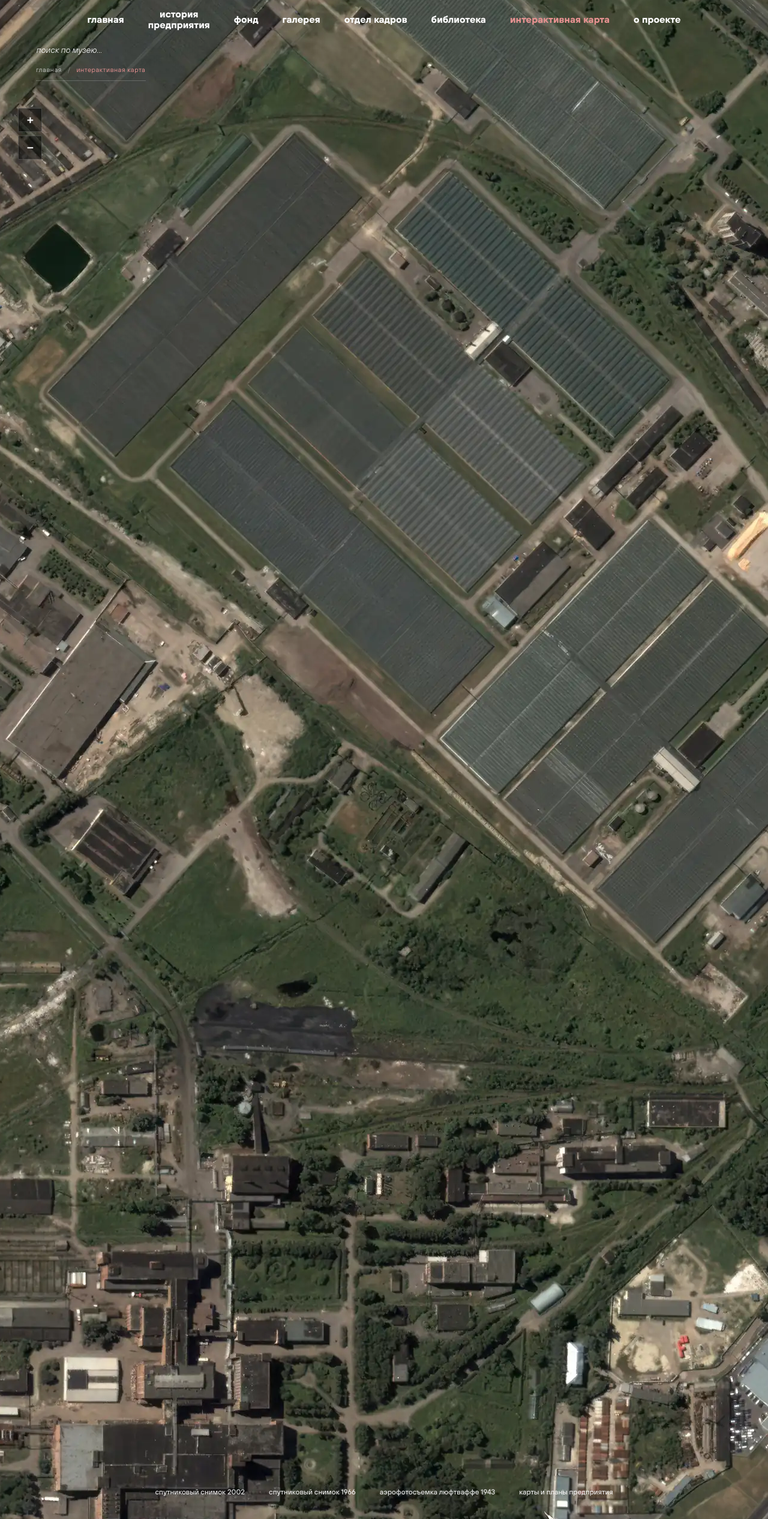
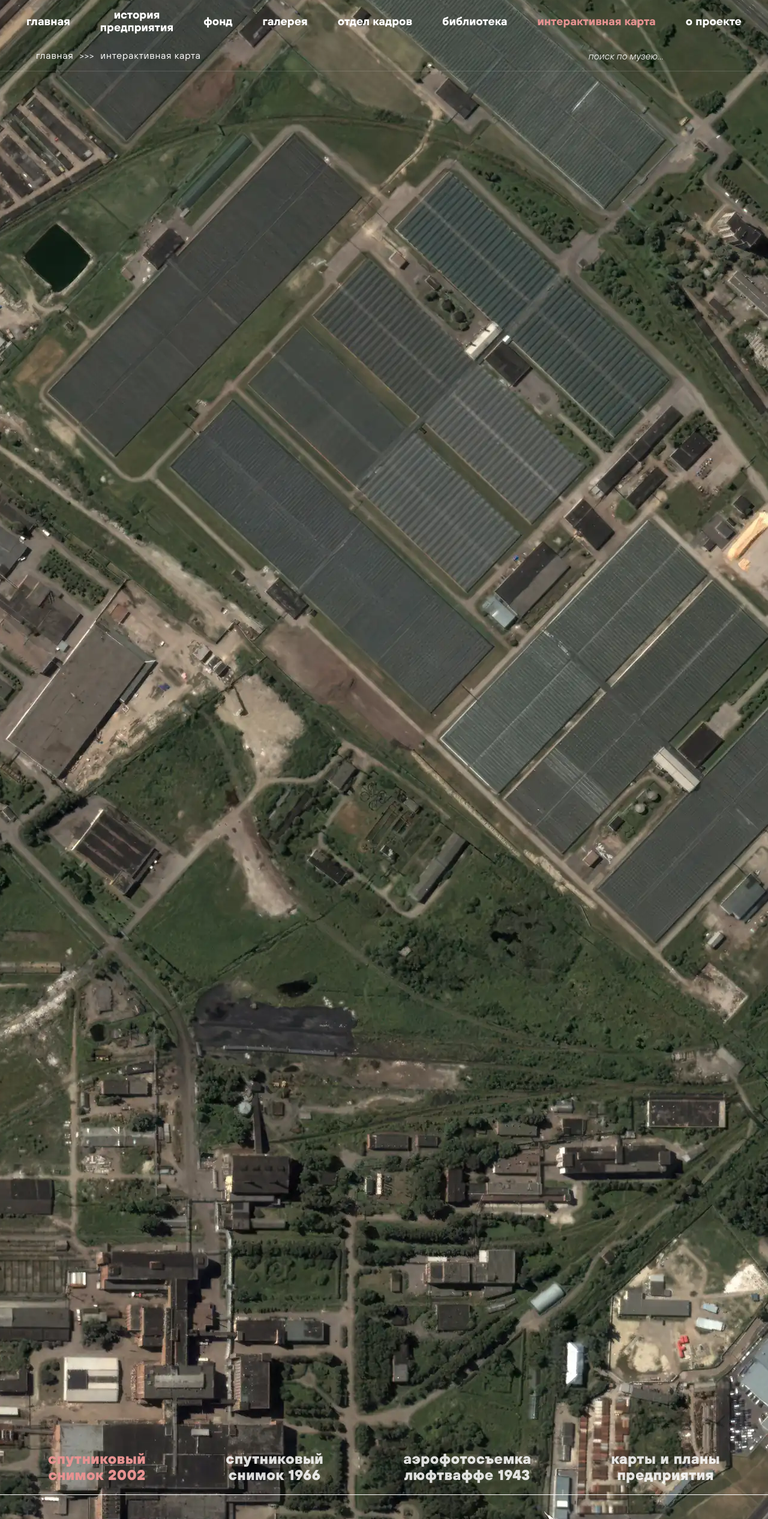
Before and after one commit to Ad1CS/Museum-website-white, a Django app: page /map/ in a window 1280 px wide. Shown: the whole page at 60% size. Run offline with Django 5.2, Linux system fonts and the light colour scheme; data comes from the database, SQL or seed files in the repository; data that the repository does not hold is empty.

Commit message:
UI: Refine global navbar size/states and overhaul interactive map with centered labels, togglable watery-glass description panel, and improved bottom navigation layout

```diff
--- a/static/css/museum.css
+++ b/static/css/museum.css
@@ -72,18 +72,18 @@ button,select,input { font-family:var(--font); }
 
 .main-nav {
   display:flex; align-items:center; justify-content:center;
-  padding:0 60px; height:65px;
+  padding:0 60px; height:70px;
 }
 .nav-row { display: contents; }
-.main-nav a {
-  font-family:var(--font); font-size:16px; font-weight:700;
+html body #header .main-nav a {
+  font-family:var(--font); font-size:19px !important; font-weight:700;
   text-transform:lowercase; color:#fff;
-  padding:0 20px; white-space:nowrap; transition:color .15s;
+  padding:0 25px; white-space:nowrap; transition:all .15s;
   height:100%; display:flex; align-items:center; justify-content:center; text-align:center;
 }
-.main-nav a:hover { color:#e69291; }
-.main-nav a:active { color:#e69291; }
-.main-nav a.active { color:#e69291; }
+.main-nav a:hover { color:#e69291 !important; }
+.main-nav a:active { color:#e69291 !important; }
+.main-nav a.active { color:#e69291 !important; }
 
 @media(max-width:600px) {
   .main-nav {
@@ -99,9 +99,9 @@ button,select,input { font-family:var(--font); }
   .nav-row:first-child {
     border-bottom: 1px solid rgba(255,255,255,0.1);
   }
-  .main-nav a {
-    font-size: 10px;
-    padding: 12px 5px;
+  html body #header .main-nav a {
+    font-size: 24px !important;
+    padding: 15px 10px;
     height: auto;
     flex: 1;
   }
--- a/templates/base/base.html
+++ b/templates/base/base.html
@@ -6,7 +6,7 @@
 <title>{% block title %}Музей трудовой и воинской славы{% endblock %} — Ленинградский мясокомбинат им. С.М. Кирова</title>
 <link rel="icon" type="image/x-icon" href="{% static 'img/favicon.ico' %}">
 <link rel="icon" type="image/png" href="{% static 'img/favicon.png' %}">
-<link rel="stylesheet" href="{% static 'css/museum.css' %}?v=1.1">
+<link rel="stylesheet" href="{% static 'css/museum.css' %}?v=1.2">
 <link rel="preload" href="{% static 'fonts/TTHoves-Regular.woff2' %}" as="font" type="font/woff2" crossorigin>
 <link rel="preload" href="{% static 'fonts/TTHoves-Bold.woff2' %}" as="font" type="font/woff2" crossorigin>
 <meta name="theme-color" content="#C8C4BB">
--- a/templates/mapblock/map.html
+++ b/templates/mapblock/map.html
@@ -1,8 +1,18 @@
 {% extends "base/base.html" %}
 {% load static l10n %}
 
-{% block section_name %}интерактивная карта >>>{% endblock %}
+{% block section_name %}
+<div class="map-path">
+  <a href="{% url 'home' %}">главная</a>
+  <span class="sep">>>></span>
+  <a href="{% url 'mapblock:map' %}">интерактивная карта</a>
+  <span id="breadcrumb-building-sep" class="sep" style="display:none">>>></span>
+  <span id="breadcrumb-building" class="current-item" style="display:none"></span>
+</div>
+{% endblock %}
 {% block title %}Интерактивная карта{% endblock %}
+
+{% block breadcrumbs %}{% endblock %}
 
 {% block extra_head %}
 <link rel="stylesheet" href="https://unpkg.com/leaflet@1.9.4/dist/leaflet.css"/>
@@ -14,6 +24,29 @@
   position: fixed; top: 0; left: 0; right: 0; bottom: 0;
   z-index: 1;
 }
+#header {
+  position: absolute; top: 0; left: 0; right: 0; z-index: 5000;
+  background: transparent !important;
+}
+.header-sub-row { border-bottom: 1px solid rgba(255,255,255,0.15) !important; }
+.main-nav a { color: #fff !important; }
+.main-nav a:hover, .main-nav a.active { color: #E69291 !important; }
+
+/* Path styling inside header-sub-row */
+.map-path {
+  display: flex; align-items: center; gap: 10px;
+  font-size: 16px; letter-spacing: 0.05em; text-transform: lowercase;
+}
+.map-path a, .map-path span { color: rgba(255,255,255,0.6); transition: color 0.2s; }
+.map-path a:hover { color: #fff; }
+.map-path .sep { opacity: 0.4; font-size: 14px; }
+.map-path .current-item { color: #E69291 !important; font-weight: 700; }
+
+.header-search input {
+  font-size: 16px !important;
+  width: 240px !important;
+}
+
 #leaflet-map {
   width:100%; height: 100%;
   background:#1a1815;
@@ -23,33 +56,11 @@
 }
 .map-area { width:100%; height: 100%; }
 
+/* Hide zoom controls */
+.leaflet-control-zoom { display: none !important; }
+
 /* Hide footer for this page */
 footer#site-footer { display: none !important; }
-
-/* Header Overlay */
-#header {
-  position: absolute; top: 0; left: 0; right: 0; z-index: 5000;
-  background: transparent !important;
-}
-.header-sub-row { border-bottom: none !important; }
-.main-nav a { color: #fff !important; }
-.main-nav a:hover, .main-nav a.active { color: #E69291 !important; }
-.header-section-name { display: none; } /* Hide duplicate section name in header */
-
-/* Breadcrumbs Overlay */
-.breadcrumbs-overlay {
-  position: absolute; top: 100px; left: 60px; z-index: 5000;
-  pointer-events: none;
-}
-.breadcrumbs {
-  background: transparent !important; border: none !important;
-  border-bottom: 1px solid rgba(255,255,255,0.2) !important;
-  padding: 8px 0 !important; font-size: 11px !important;
-  letter-spacing: 0.05em; display: flex; align-items: center; gap: 10px;
-}
-.breadcrumbs a, .breadcrumbs span { color: rgba(255,255,255,0.7) !important; }
-.breadcrumbs .sep { opacity: 0.5; }
-.breadcrumbs .current-item { color: #E69291 !important; }
 
 /* Professional Map Loader */
 .map-loader-overlay {
@@ -184,16 +189,20 @@ footer#site-footer { display: none !important; }
   padding-bottom: 2px;
 }
 .popup-link:hover { opacity: 1; color: #E69291; border-color: #E69291; }
-.popup-link::after { content: " →"; }
+.popup-link::after { content: ""; }
 
 /* Bottom Map Navigation */
 .map-bottom-nav {
-  position: absolute; bottom: 35px; left: 50%; transform: translateX(-50%);
-  z-index: 4500; display: flex; gap: 40px; white-space: nowrap;
+  position: absolute; bottom: 40px; left: 0; right: 0;
+  z-index: 4500; display: flex;
+  padding: 0 80px 20px;
+  border-bottom: 1px solid #fff;
+  justify-content: space-between;
 }
 .map-nav-item {
-  color: #fff; font-size: 12px; font-weight: 500; text-transform: lowercase;
+  color: #fff; font-size: 24px; font-weight: 800; text-transform: lowercase;
   cursor: pointer; transition: color 0.2s; opacity: 0.85;
+  letter-spacing: 0.02em; text-align: center; line-height: 1.1;
 }
 .map-nav-item:hover, .map-nav-item.active { color: #E69291; opacity: 1; }
 
@@ -224,16 +233,6 @@ footer#site-footer { display: none !important; }
 </style>
 {% endblock %}
 
-{% block breadcrumbs %}
-<div class="breadcrumbs-overlay">
-  <div class="breadcrumbs">
-    <a href="{% url 'home' %}">главная</a>
-    <span class="sep">/</span>
-    <span class="current-item">интерактивная карта</span>
-  </div>
-</div>
-{% endblock %}
-
 {% block content %}
 <div class="map-wrapper">
   <div class="map-area">
@@ -248,16 +247,15 @@ footer#site-footer { display: none !important; }
 
     <!-- Bottom Map Navigation -->
     <div class="map-bottom-nav">
-      <div class="map-nav-item">спутниковый снимок 2002</div>
-      <div class="map-nav-item">спутниковый снимок 1966</div>
-      <div class="map-nav-item">аэрофотосъемка люфтваффе 1943</div>
-      <div class="map-nav-item">карты и планы предприятия</div>
+      <div class="map-nav-item active">спутниковый<br>снимок 2002</div>
+      <div class="map-nav-item">спутниковый<br>снимок 1966</div>
+      <div class="map-nav-item">аэрофотосъемка<br>люфтваффе 1943</div>
+      <div class="map-nav-item">карты и планы<br>предприятия</div>
     </div>
   </div>
 
   <!-- Building Info Popup Panel -->
   <div id="building-popup" class="building-popup-panel">
-    <span class="popup-close" onclick="closePopup()">&times;</span>
     <div class="popup-img-wrap">
       <img id="popup-img" src="" alt="">
     </div>
@@ -644,13 +642,21 @@ footer#site-footer { display: none !important; }
 
   updateVisibility();
 
+  let currentSelectedSlug = null;
+
   // Popup functions
   window.closePopup = function() {
     document.getElementById('building-popup').classList.remove('active');
+    currentSelectedSlug = null;
     // Clear selection
     Object.keys(markers).forEach(s => {
       markers[s].setStyle({ fillOpacity: 0, stroke: '#FFFFFF', weight: 1 });
     });
+    // Clear breadcrumb
+    const bcSep = document.getElementById('breadcrumb-building-sep');
+    const bcText = document.getElementById('breadcrumb-building');
+    if (bcSep) bcSep.style.display = 'none';
+    if (bcText) bcText.style.display = 'none';
   };
 
   // Bottom navigation switching
@@ -663,9 +669,15 @@ footer#site-footer { display: none !important; }
 
   // Sidebar click → fly to building & open/toggle accordion
   window.flyToBuilding = function(slug) {
+    if (currentSelectedSlug === slug) {
+      closePopup();
+      return;
+    }
+
     const b = buildings[slug];
     if (!b) return;
 
+    currentSelectedSlug = slug;
     const target = [IMG_H - b.y, b.x];
     const targetZoom = Math.max(map.getZoom(), BUILDING_ZOOM);
 
@@ -681,6 +693,15 @@ footer#site-footer { display: none !important; }
         poly.setStyle({ fillOpacity: 0, stroke: '#FFFFFF', weight: 1 });
       }
     });
+
+    // Update breadcrumb
+    const bcSep = document.getElementById('breadcrumb-building-sep');
+    const bcText = document.getElementById('breadcrumb-building');
+    if (bcSep && bcText) {
+      bcSep.style.display = 'inline';
+      bcText.style.display = 'inline';
+      bcText.textContent = b.name;
+    }
 
     // Update and show popup
     const popup = document.getElementById('building-popup');
```
Also changed, not shown: other parts of templates/mapblock/map.html (+9 -15 lines).
